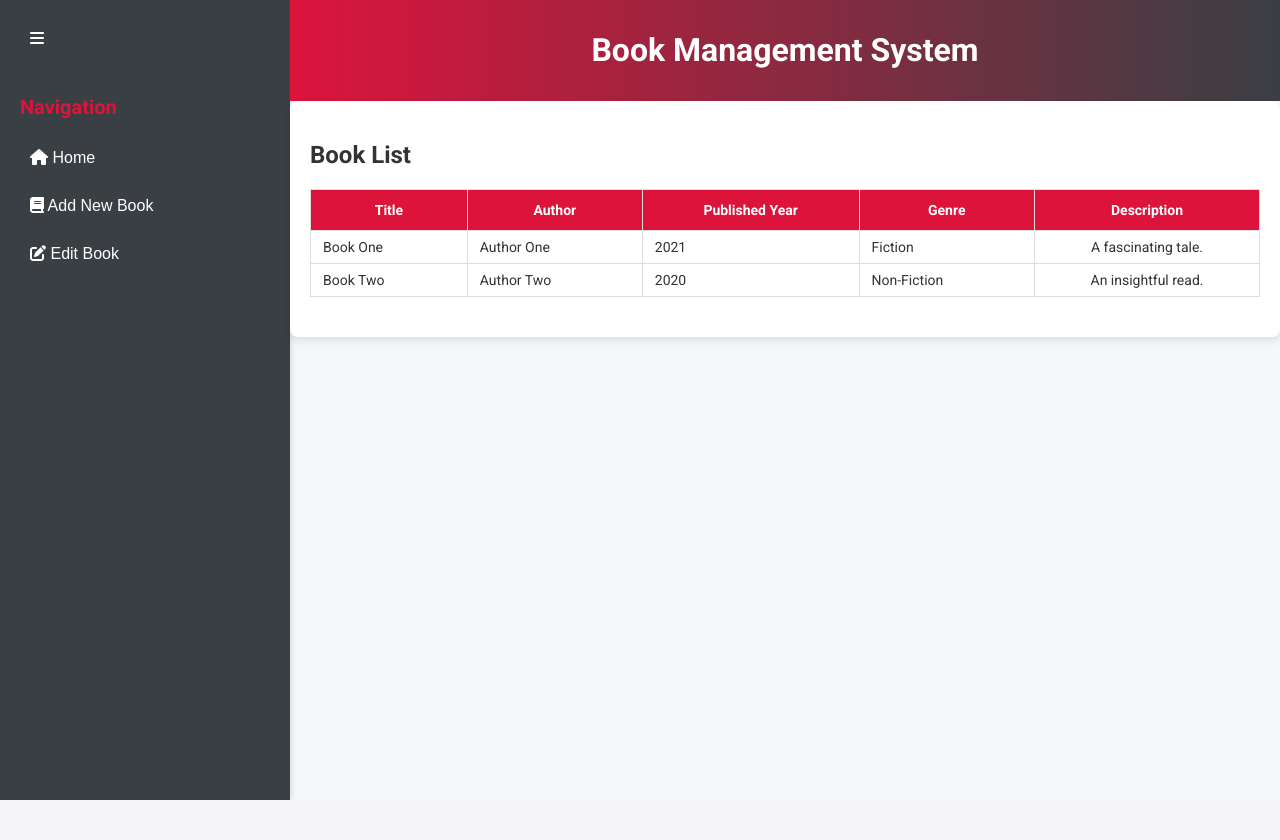
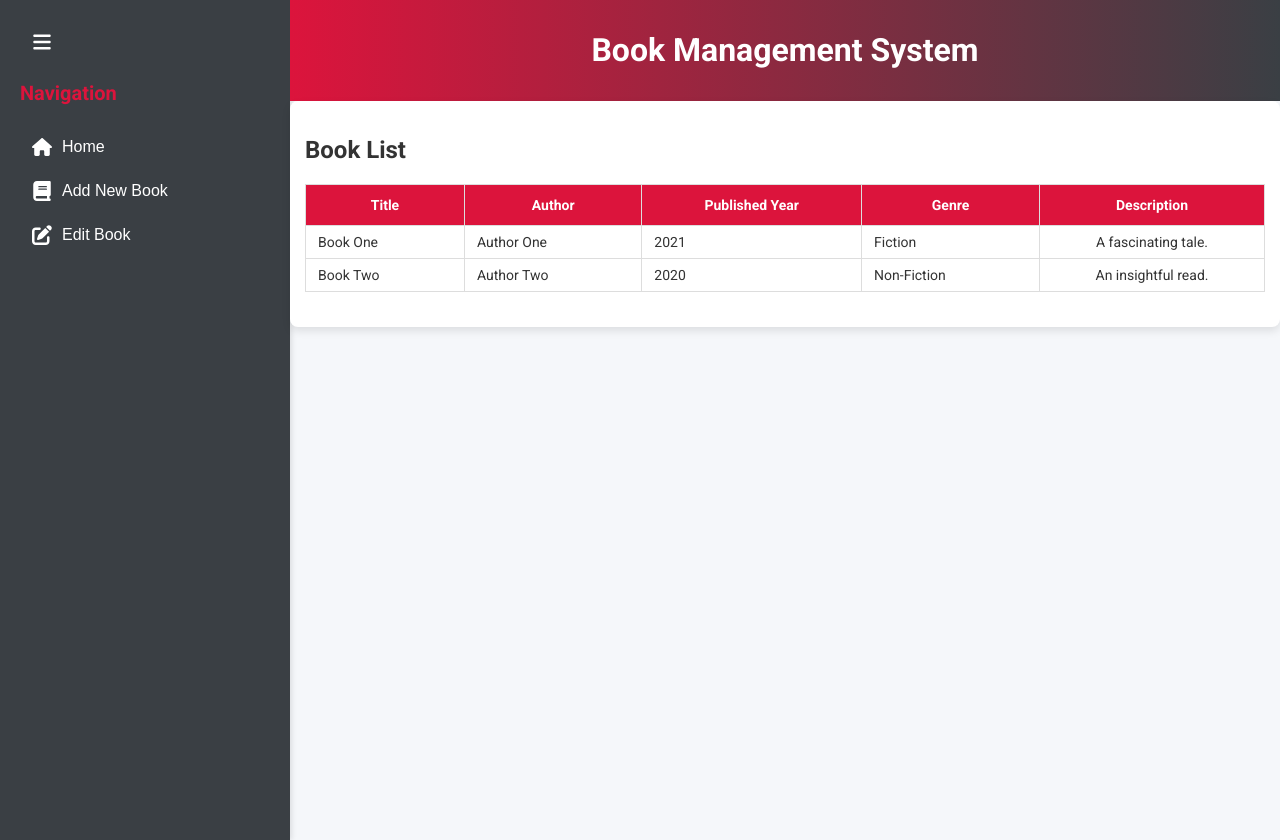
Before and after one commit to itsmemarkmalvar/midterms-exam-malvar-frontend, a React (Create React App) app: page / in a window 1280 px wide. Before the commit the page ends 800 px from the top, so only its background shows below. Built offline with nearby package versions, Linux system fonts and the light colour scheme.

Commit message:
Visual Enhancements

```diff
--- a/src/components/BookForm.css
+++ b/src/components/BookForm.css
@@ -1,7 +1,7 @@
 .book-form {
-  max-width: 500px;
-  margin: 10px auto;
-  padding: 20px;
+  max-width: 400px;
+  margin: 0 auto;
+  padding: 15px;
   background-color: white;
   border-radius: 8px;
   box-shadow: 0 2px 8px rgba(0, 0, 0, 0.1);
@@ -9,57 +9,57 @@
 
 .book-form h2 {
   color: Crimson;
-  font-size: 20px;
-  margin-bottom: 15px;
-  padding-bottom: 8px;
+  font-size: 18px;
+  margin-bottom: 12px;
+  padding-bottom: 6px;
   border-bottom: 2px solid Crimson;
   text-align: center;
 }
 
 .form-group {
-  margin-bottom: 12px;
+  margin-bottom: 10px;
   position: relative;
 }
 
 .form-group label {
   display: block;
-  margin-bottom: 4px;
+  margin-bottom: 3px;
   font-weight: 600;
   color: #444;
-  font-size: 13px;
+  font-size: 12px;
 }
 
 .form-group input,
 .form-group textarea {
   width: 100%;
-  padding: 8px 10px;
+  padding: 6px 8px;
   border: 1px solid #ddd;
   border-radius: 4px;
-  font-size: 13px;
+  font-size: 12px;
   transition: all 0.2s ease;
   background-color: #f8f9fa;
 }
 
 .form-group textarea {
-  min-height: 80px;
-  max-height: 120px;
+  min-height: 60px;
+  max-height: 100px;
   resize: vertical;
 }
 
 .button-group {
   display: flex;
   justify-content: center;
-  gap: 10px;
-  margin-top: 15px;
+  gap: 8px;
+  margin-top: 12px;
 }
 
 .button-group button {
-  min-width: 100px;
-  padding: 8px 15px;
+  min-width: 80px;
+  padding: 6px 12px;
   border: none;
   border-radius: 4px;
   font-weight: 500;
-  font-size: 13px;
+  font-size: 12px;
   cursor: pointer;
   transition: all 0.2s ease;
 }
--- a/src/components/Books.css
+++ b/src/components/Books.css
@@ -32,9 +32,9 @@
 }
 
 .book-form, .book-details {
-  max-width: 800px;
+  max-width: 400px;
   margin: 0 auto;
-  padding: 20px;
+  padding: 15px;
   background-color: white;
   border-radius: 8px;
   box-shadow: 0 2px 5px rgba(0, 0, 0, 0.1);
@@ -228,3 +228,9 @@ button:hover {
   color: white;
   box-shadow: 0 2px 4px rgba(0, 0, 0, 0.2);
 }
+
+.dashboard-section {
+  padding: 15px;
+  max-height: calc(100vh - 100px);
+  overflow-y: auto;
+}
--- a/src/components/Dashboard.css
+++ b/src/components/Dashboard.css
@@ -6,11 +6,13 @@
 
 .sidebar {
   width: 250px;
-  background-color: #3A3F44; /* Sidebar background */
+  background-color: #3A3F44;
   color: white;
   padding: 20px;
   box-shadow: 2px 0 5px rgba(0, 0, 0, 0.1);
   transition: width 0.3s;
+  height: 100vh;
+  overflow-y: auto;
 }
 
 .sidebar.closed {
@@ -25,10 +27,12 @@
 .sidebar ul {
   list-style: none;
   padding: 0;
+  margin: 0;
 }
 
 .sidebar li {
-  margin-bottom: 10px;
+  margin: 0;
+  padding: 0;
 }
 
 .sidebar button {
@@ -39,14 +43,45 @@
   font-size: 1em;
   cursor: pointer;
   text-align: left;
-  padding: 10px;
-  transition: background-color 0.3s ease, box-shadow 0.3s ease; /* Reduced transition time */
-  box-sizing: border-box; /* Ensure padding is included in the button's width */
+  padding: 12px;
+  margin: 0;
+  display: flex;
+  align-items: center;
+  gap: 10px;
+  position: relative;
+  border-radius: 4px;
+  z-index: 1;
 }
 
-.sidebar button:hover {
-  background-color: Crimson; /* Button hover color */
-  box-shadow: 0 0 8px rgba(220, 20, 60, 0.6); /* Softer glow effect */
+.sidebar button::before {
+  content: '';
+  position: absolute;
+  top: 0;
+  left: 0;
+  right: 0;
+  bottom: 0;
+  background-color: Crimson;
+  border-radius: 4px;
+  opacity: 0;
+  z-index: -1;
+  transition: opacity 0.3s ease;
+}
+
+.sidebar button:hover::before {
+  opacity: 1;
+}
+
+.sidebar button:active,
+.sidebar button:focus {
+  transform: none;
+  background-color: Crimson;
+  outline: none;
+}
+
+.sidebar button svg {
+  width: 20px;
+  height: 20px;
+  flex-shrink: 0;
 }
 
 .main-content {
```
